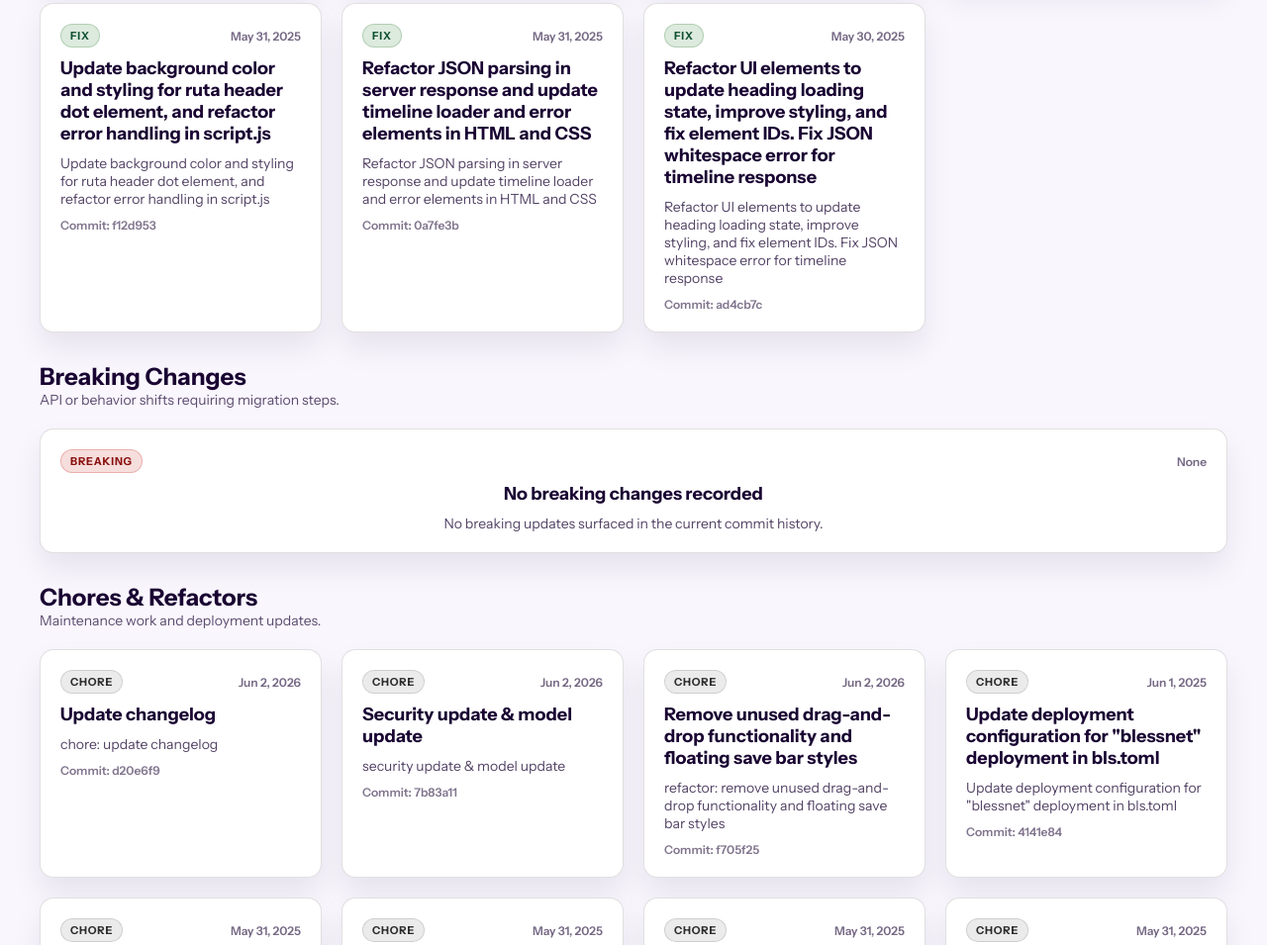
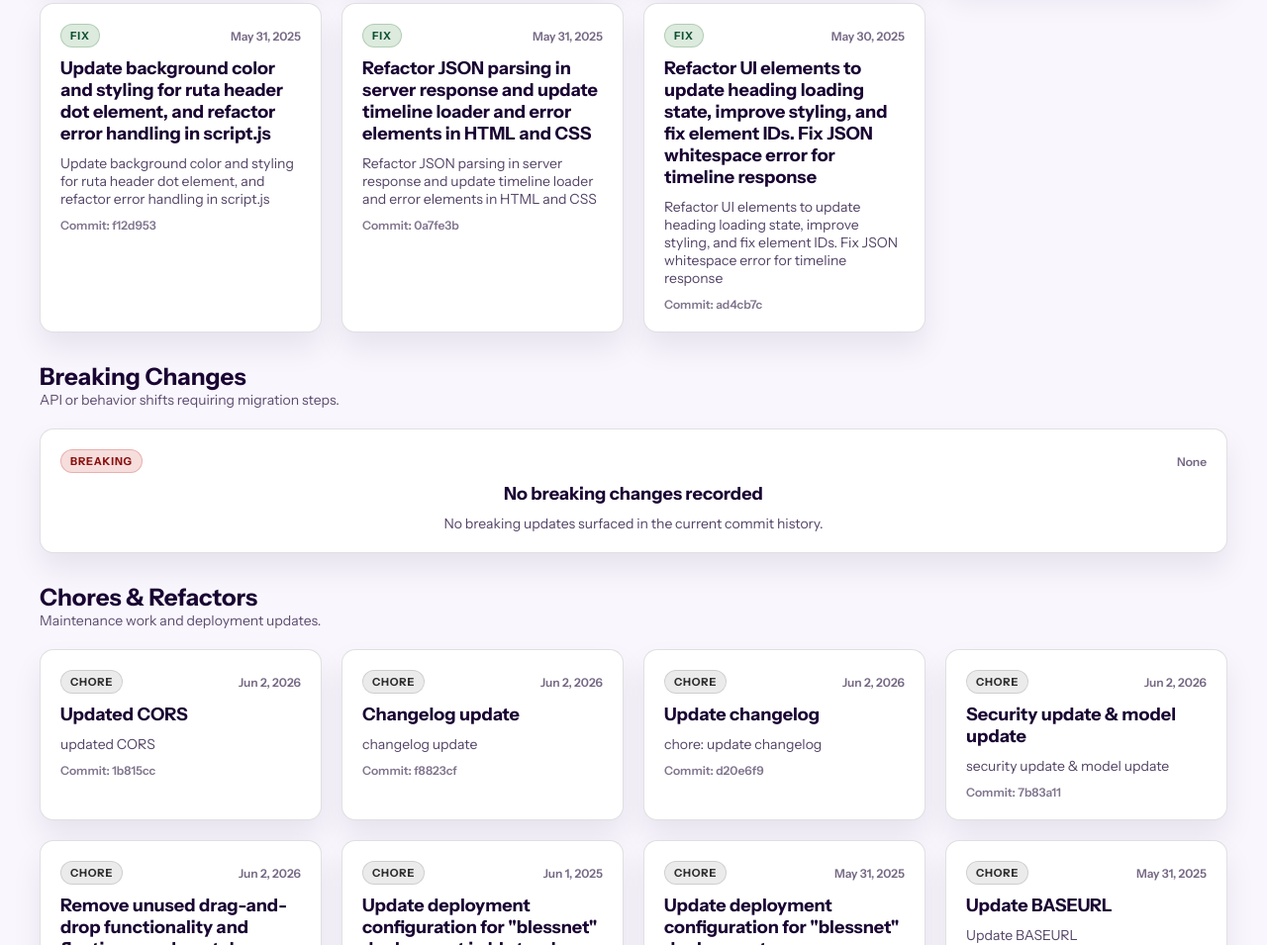
Before and after one commit to Daviddix/Ruta, a website: page public/changelog.html in a window 1280 px wide. Shown: the part 1845-2800 px from the top of the page at 99% size. Drawn offline with Linux system fonts and the light colour scheme.

Commit message:
changelog update

```diff
--- a/public/changelog.html
+++ b/public/changelog.html
@@ -30,7 +30,7 @@
         <p class="hero-subtitle">A clean, curated summary of the most important changes across Ruta.</p>
         <div class="hero-meta">
           <span class="meta-pill">Last updated: June 2, 2026</span>
-          <span class="meta-pill">31 commits summarized</span>
+          <span class="meta-pill">33 commits summarized</span>
         </div>
       </div>
       <div class="hero-panel">
@@ -291,6 +291,24 @@
             <span class="tag tag-chore">Chore</span>
             <span class="date">Jun 2, 2026</span>
           </header>
+          <h3>Updated CORS</h3>
+          <p>updated CORS</p>
+          <span class="meta">Commit: 1b815cc</span>
+        </article>
+        <article class="changelog-card">
+          <header>
+            <span class="tag tag-chore">Chore</span>
+            <span class="date">Jun 2, 2026</span>
+          </header>
+          <h3>Changelog update</h3>
+          <p>changelog update</p>
+          <span class="meta">Commit: f8823cf</span>
+        </article>
+        <article class="changelog-card">
+          <header>
+            <span class="tag tag-chore">Chore</span>
+            <span class="date">Jun 2, 2026</span>
+          </header>
           <h3>Update changelog</h3>
           <p>chore: update changelog</p>
           <span class="meta">Commit: d20e6f9</span>
```
